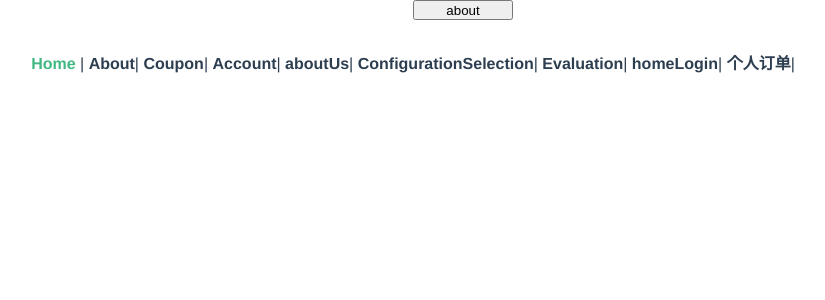
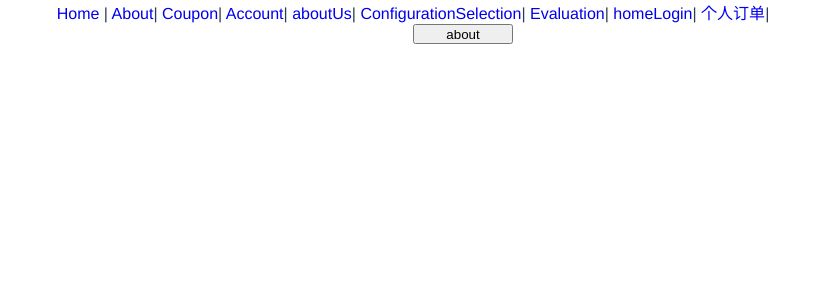
Before and after one commit to JupiterandSaturn/diandang, a Vue app: page / in a window 1280 px wide. Shown: the top 300 px of the page, without its empty margins (227-1052 px from the left). Built offline with nearby package versions, Linux system fonts and the light colour scheme.

Commit message:
Merge remote-tracking branch 'origin/master'
# Conflicts:
#	src/App.vue
#	src/components/currency/page-top-min.vue
#	src/router/index.js
#	src/views/Account.vue

```diff
--- a/src/App.vue
+++ b/src/App.vue
@@ -1,7 +1,7 @@
 <template>
   <div id="app">
-    <HomePage/>
-     <div id="nav">
+
+<!--     <div id="nav">-->
       <router-link to="/">Home</router-link> |
       <router-link to="/about">About</router-link>|
       <router-link to="/coupon">Coupon</router-link>|
@@ -12,8 +12,9 @@
       <router-link to="/home">home</router-link>
          <router-link to="/login">Login</router-link>|
          <router-link to="/orderperson">个人订单</router-link>|
-    </div>
-    <router-view/>
+      <HomePage/>
+<!--    </div>-->
+<!--    <router-view/>-->
   </div>
 </template>
 
```
